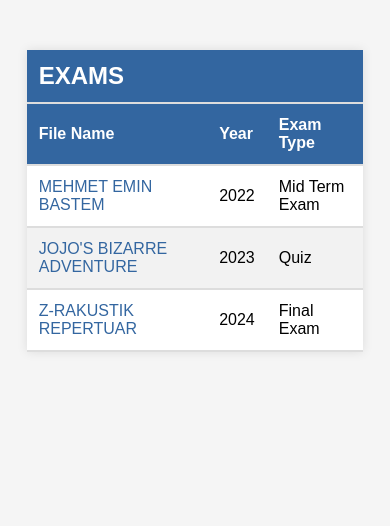
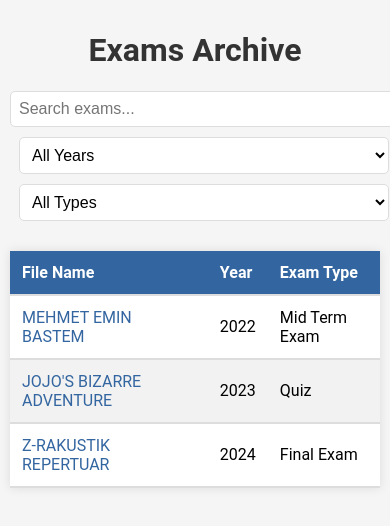
Before and after one commit to vuxenn1/PDF-Upload-System, a plain HTML site: page index.html in a window 390 px wide. Drawn offline with Linux system fonts and the light colour scheme.

Commit message:
Added search bar and filtering system

```diff
--- a/index.html
+++ b/index.html
@@ -3,18 +3,32 @@
 <head>
 <meta charset="UTF-8">
 <meta name="viewport" content="width=device-width, initial-scale=1.0">
-
-<title>Exams</title>
-
+<title>Exams Archive</title>
 <link rel="stylesheet" type="text/css" href="styles.css">
 </head>
 <body>
 
+<div class="container">
+  <h1>Exams Archive</h1>
+
+  <div class="filters">
+    <input type="text" id="searchInput" placeholder="Search exams...">
+    <select id="yearFilter">
+      <option value="all">All Years</option>
+      <option value="2022">2022</option>
+      <option value="2023">2023</option>
+      <option value="2024">2024</option>
+    </select>
+    <select id="typeFilter">
+      <option value="all">All Types</option>
+      <option value="Mid Term Exam">Mid Term Exam</option>
+      <option value="Quiz">Quiz</option>
+      <option value="Final Exam">Final Exam</option>
+    </select>
+  </div>
+
   <table class="pdf-table">
     <thead>
-    <tr>
-      <th colspan="3" class="header">EXAMS</th>
-    </tr>
       <tr>
         <th>File Name</th>
         <th>Year</th>
@@ -22,33 +36,26 @@
       </tr>
     </thead>
     <tbody>
-
-    <tr>
-      <td><a href="#" onclick="openPDF('uploadedFiles/alltomorrows.pdf')">MEHMET EMIN BASTEM</a></td>
+      <tr data-year="2022" data-type="Mid Term Exam">
+        <td><a href="uploadedFiles/alltomorrows.pdf" target="_blank">MEHMET EMIN BASTEM</a></td>
         <td>2022</td>
         <td>Mid Term Exam</td>
       </tr>
-
-    <tr>
-      <td><a href="#" onclick="openPDF('uploadedFiles/jojo.pdf')">JOJO'S BIZARRE ADVENTURE</a></td>
+      <tr data-year="2023" data-type="Quiz">
+        <td><a href="uploadedFiles/jojo.pdf" target="_blank">JOJO'S BIZARRE ADVENTURE</a></td>
         <td>2023</td>
         <td>Quiz</td>
       </tr>
-
-    <tr>
-      <td><a href="#" onclick="openPDF('uploadedFiles/rakustik.pdf')">Z-RAKUSTIK REPERTUAR</a></td>
+      <tr data-year="2024" data-type="Final Exam">
+        <td><a href="uploadedFiles/rakustik.pdf" target="_blank">Z-RAKUSTIK REPERTUAR</a></td>
         <td>2024</td>
         <td>Final Exam</td>
       </tr>
-
     </tbody>
   </table>
+</div>
 
-<script>
-function openPDF(filename) {
-    window.open(filename, '_blank');
-}
-</script>
+<script src="script.js"></script>
 
 </body>
 </html>
--- a/script.js
+++ b/script.js
@@ -1,36 +1,28 @@
-// Function to handle file upload
-function handleFileUpload(event) {
-    const files = event.target.files; // Get uploaded files
+document.addEventListener("DOMContentLoaded", function() {
+    const searchInput = document.getElementById('searchInput');
+    const yearFilter = document.getElementById('yearFilter');
+    const typeFilter = document.getElementById('typeFilter');
+    const tableRows = document.querySelectorAll('.pdf-table tbody tr');
 
-    // Iterate through uploaded files
-    for (let i = 0; i < files.length; i++) {
-        const file = files[i];
+    function filterExams() {
+      const searchText = searchInput.value.toLowerCase();
+      const selectedYear = yearFilter.value;
+      const selectedType = typeFilter.value;
 
-        // Check if the uploaded file is a PDF
-        if (file.type === 'application/pdf') {
-            // Create a new table row
-            const newRow = document.createElement('tr');
+      tableRows.forEach(row => {
+        const fileName = row.querySelector('td:first-child').textContent.toLowerCase();
+        const year = row.dataset.year;
+        const type = row.dataset.type.toLowerCase();
 
-            // Create table data cells for file name, year, and exam type
-            const fileNameCell = document.createElement('td');
-            fileNameCell.textContent = file.name; // Set file name as cell content
+        const showRow = fileName.includes(searchText) &&
+                        (selectedYear === 'all' || year === selectedYear) &&
+                        (selectedType === 'all' || type === selectedType.toLowerCase());
 
-            const yearCell = document.createElement('td');
-            yearCell.textContent = 'Unknown'; // You can add logic to determine the year
+        row.style.display = showRow ? '' : 'none';
+      });
+    }
 
-            const examTypeCell = document.createElement('td');
-            examTypeCell.textContent = 'Unknown'; // You can add logic to determine the exam type
-
-            // Append cells to the new row
-            newRow.appendChild(fileNameCell);
-            newRow.appendChild(yearCell);
-            newRow.appendChild(examTypeCell);
-
-            // Append the new row to the table body
-            document.querySelector('.pdf-table tbody').appendChild(newRow);
-        }
-    }
-}
-
-// Add event listener to the file input element
-document.getElementById('fileInput').addEventListener('change', handleFileUpload);
+    searchInput.addEventListener('input', filterExams);
+    yearFilter.addEventListener('change', filterExams);
+    typeFilter.addEventListener('change', filterExams);
+  });
--- a/styles.css
+++ b/styles.css
@@ -1,11 +1,43 @@
 body {
-  font-family: Arial, sans-serif;
+  font-family: 'Roboto', sans-serif;
   background-color: #f5f5f5;
+  margin: 0;
+  padding: 0;
+}
+
+.container {
+  max-width: 1200px;
+  margin: 0 auto;
+  padding: 20px;
+}
+
+h1 {
+  text-align: center;
+  color: #333;
+}
+
+.filters {
+  margin-bottom: 20px;
+  display: flex;
+  flex-wrap: wrap;
+  justify-content: center;
+}
+
+.filters input[type="text"],
+.filters select {
+  margin-bottom: 10px;
+  padding: 8px;
+  border-radius: 5px;
+  border: 1px solid #ddd;
+  font-size: 16px;
+}
+
+.filters select {
+  background-color: #fff;
 }
 
 .pdf-table {
-  width: 80%;
-  margin: 50px auto;
+  width: 100%;
   border-collapse: collapse;
   background-color: #fff;
   box-shadow: 0px 0px 10px rgba(0, 0, 0, 0.1);
@@ -19,7 +51,7 @@
 
 .pdf-table th {
   background-color: #3366a0;
-  color: white;
+  color: #fff;
 }
 
 .pdf-table tr:nth-child(even) {
@@ -34,39 +66,28 @@
   border-bottom: 2px solid #ddd;
 }
 
-.header {
-  text-align: center;
-  font-size: 24px;
-  padding: 20px 0;
-  position: relative;
-}
-
-.header::after {
-  content: '';
-  position: absolute;
-  left: 0;
-  bottom: 0;
-  width: 100%;
-  height: 2px;
-  background-color: #3366a0;
-}
-
 .pdf-table a {
-  color: #3366a0; /* Link color */
-  text-decoration: none; /* Remove underline */
+  color: #3366a0;
+  text-decoration: none;
 }
 
 .pdf-table a:hover {
-  color: #10243c; /* Link color on hover */
+  color: #162c46;
   text-decoration: underline;
 }
 
-.pdf-table a:visited {
-  color: #3366a0; /* Link color after visited */
-}
-
-@media screen and (max-width: 600px) {
-  .pdf-table {
-    width: 90%;
+@media screen and (max-width: 768px) {
+  .container {
+    padding: 10px;
+  }
+  .filters {
+    flex-direction: column;
+    align-items: center;
+  }
+  .filters input[type="text"],
+  .filters select {
+    width: 100%;
+    margin-right: 0;
+    margin-bottom: 10px;
   }
 }
```
Lines whose indentation alone changed are shown as unchanged.
